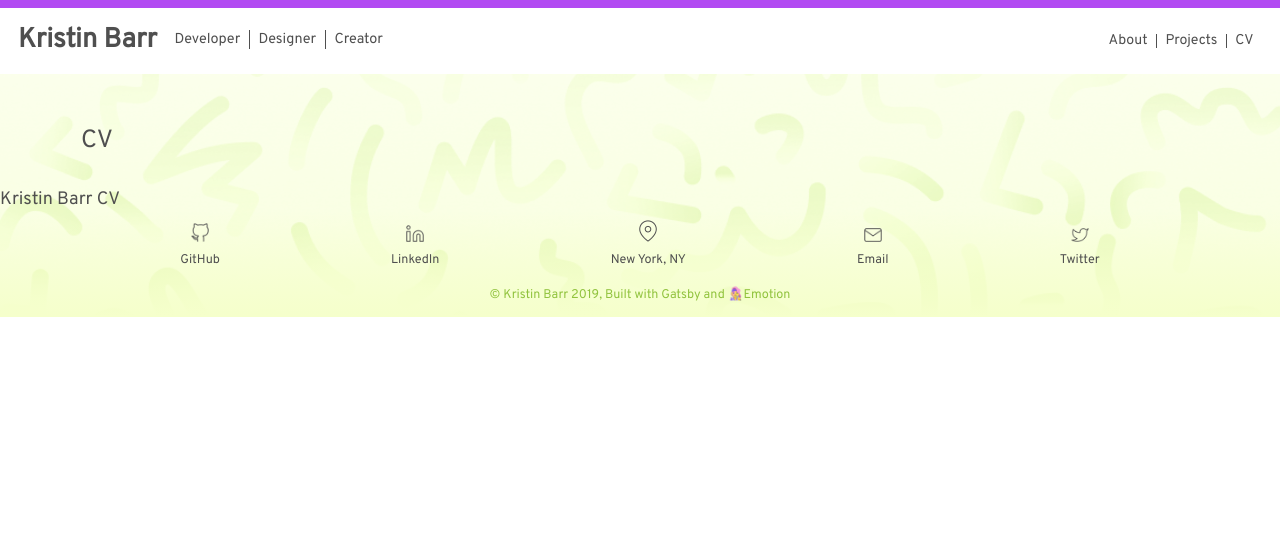
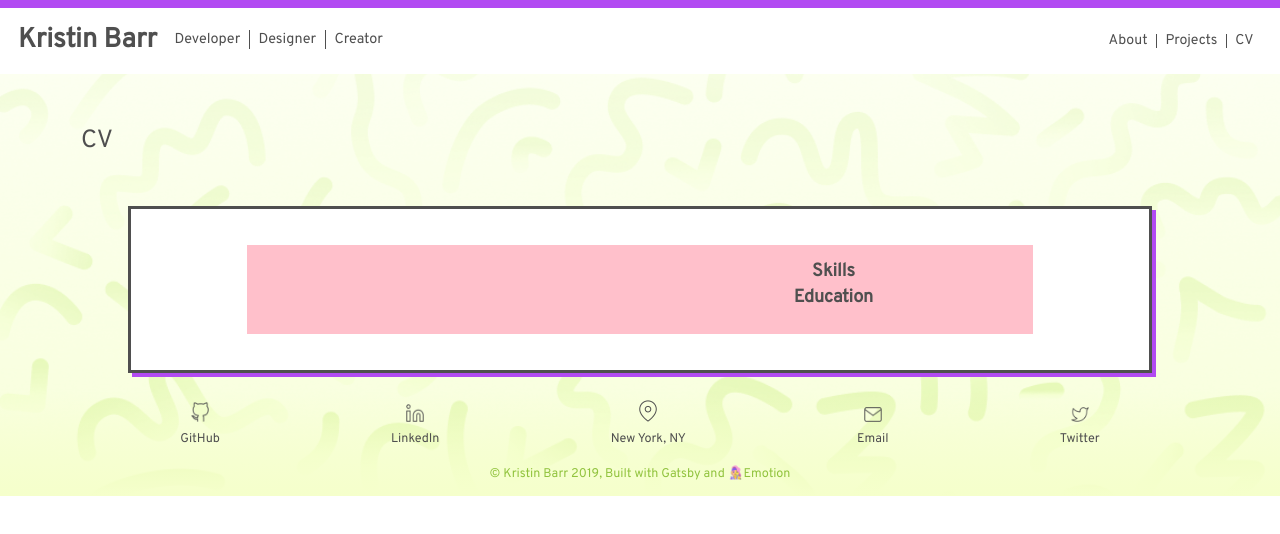
Before and after one commit to Kristinbarr/portfolio-gatsby, a Gatsby site: page /cv in a window 1280 px wide. Built offline with nearby package versions, Linux system fonts and the light colour scheme; Gatsby itself is replaced by a stand-in of ours.

Commit message:
cv data and component

```diff
--- a/data/cv.json
+++ b/data/cv.json
@@ -0,0 +1,107 @@
+[
+  {
+    "skills": [
+      {
+        "designer-skills": "Adobe Creative Suite - Photoshop, Bridge, InDesign, Illustrator, XD and Figma, digital asset management, ",
+        "developer-skills": "HTML, CSS (Sass/Less, Material UI, Semantic UI, Styled Components, Bootstrap), JavaScript ES6, React, Redux, Node, Express, SQL, PostgreSQL, SQLite, Knex, Sequelize, Git/GitHub, Java, Jest, Jasmine",
+        "soft-skills": "Enterprise client support, tutoring individuals and small groups, omni-channel, cross-functional, remote team communication"
+      }
+    ]
+  },
+  {
+    "experience": [
+      {
+        "company": "Lambda School",
+        "title": "Team Lead",
+        "location": "Remote, New York, NY",
+        "date": "Nov 2019-present",
+        "description": [
+          "Leading daily remote standups and indivuadual meetings to assess projects and lesson material",
+          "Documenting student progress and communicate with administrators to escalate or celebrate students",
+          "Overseeing and guiding students to ensure a welcoming environment to learn and share remotely",
+          "Collaborate with instructors to recognize issues students are facing and recommend solutions"
+        ]
+      },
+      {
+        "company": "Bright River",
+        "title": "US Production Manager and Client Support",
+        "location": "New York, NY",
+        "date": "Apr 2017-May 2018",
+        "description": [
+          "Troubleshooting applications, databases and scripts by analyzing system logs and reporting defects",
+          "Utilizing analysis of KPIs and QA feedback to meet SLA deadlines and client expectations",
+          "Managing ongoing support and communication with enterprise and corporate clients"
+        ]
+      },
+      {
+        "company": "Saks Fifth Avenue",
+        "title": "Saks.com Lead Image Editor",
+        "location": "New York, NY",
+        "date": "Jan 2016-Mar 2017",
+        "description": [
+          "Improving workflow efficiency by implementing cloud-based imaging solutions",
+          "Meeting strict image-to-site timelines and QA adherence of imagery and video content",
+          "Partnering with remote teams to analyze and resolve complex workflow bottlenecks"
+        ]
+      },
+      {
+        "company": "Lord & Taylor",
+        "title": "eCommerce Imaging Manager",
+        "location": "New York, NY",
+        "date": "Feb 2013-Dec 2015",
+        "description": [
+          "Overseeing the processing and uploading of up to 23,000 digital assets per month",
+          "Onboarding and training new hires and producing best-practice guideline materials"
+        ]
+      },
+      {
+        "company": "Lord & Taylor",
+        "title": "Digital Imaging Editor",
+        "location": "New York, NY",
+        "date": "Aug 2011-Feb 2013",
+        "description": [
+          "Assisting site migration of all images to new web platform, batch renaming to new standard",
+          "Quality assurance and retouching of editorial email, homepage and banner images"
+        ]
+      }
+    ]
+  },
+  {
+    "other_experience": [
+      {
+        "organization": "Hacker Hours Meetup Group",
+        "role": "Co-Organizer and Bi-weekly Event Host",
+        "location": "Brooklyn, NY",
+        "date": "Summer 2019"
+      },
+      {
+        "organization": "Smashing Conference, Smashing Mag",
+        "role": "Event Volunteer",
+        "location": "New York, NY",
+        "date": "Oct 2019"
+      },
+      {
+        "organization": "JAMstack Developer Conference",
+        "role": "Event Volunteer",
+        "location": "New York, NY",
+        "date": "Apr 2019"
+      }
+    ]
+  },
+  {
+    "education": [
+      {
+        "school": "Lambda School",
+        "degree": "Web Development and Computer Science",
+        "location": "New York, NY",
+        "date": "2019"
+      },
+      {
+        "school": "Parsons The New School of Design",
+        "degree": "Bachelor of Fine Arts, Photography",
+        "location": "New York, NY",
+        "date": "2011"
+      }
+    ]
+  }
+]
--- /dev/null
+++ b/src/components/CvPreview.js
@@ -0,0 +1,87 @@
+import React from "react"
+import { Link } from "gatsby"
+import Image from "gatsby-image"
+import styled from "@emotion/styled"
+
+const CvContainer = styled.div`
+  display: flex;
+  justify-content: center;
+  align-items: center;
+  width: 80%;
+  padding: 1rem;
+  margin: 1rem;
+  background: pink;
+`
+const StyledWrapperTitle = styled.div`
+  width: 20rem;
+  margin: 1rem 1rem 1rem 0.5rem;
+  box-shadow: 0 0 8px rgba(0, 0, 0, 0.3);
+  transition: all 0.3s ease-in-out 0s;
+  &:hover:after {
+    // box-shadow: 0 0 8px rgba(0, 0, 0, 0.6);
+    // transform: scale(1.025, 1.025);
+    // background: rgba(0,0,0, .7);
+    // z-index: 5;
+    // content: "Go to live site";
+  }
+`
+const StyledWrapperSkills = styled.div`
+  display: flex;
+  flex-direction: column;
+`
+const HGroup = styled.hgroup`
+  display: flex;
+  justify-content: space-between;
+`
+const H4 = styled.h4``
+const H5 = styled.h5``
+const H6 = styled.h6`
+  color: #aaa;
+  margin-bottom: 0.65rem;
+`
+const Li = styled.li`
+  font-size: 0.75rem;
+  line-height: 1;
+  margin-bottom: 0.25rem;
+`
+
+const CvPreview = ({ skills, experience, otherExperience, education }) => (
+  <CvContainer>
+    <StyledWrapperTitle>
+      {/* <Link to={`${url_live}`}>
+        <StyledImage fluid={imageData} alt={title} />
+      </Link> */}
+    </StyledWrapperTitle>
+    <StyledWrapperSkills>
+      {console.log("skills CV PREVIEW: ", skills)}
+      {console.log("experience CV PREVIEW: ", experience)}
+
+      <H4>Skills</H4>
+      <ul>
+        {/* <Li>{skills.designer_skills}</Li>
+        <Li>{skills.developer_skills}</Li>
+        <Li>{skills.soft_skills}</Li> */}
+      </ul>
+      <H4>Education</H4>
+      {/* {experience.map(({ node: job }) => (
+        <>
+          <HGroup>
+            <H5>
+              {job.company} | {job.title}
+            </H5>
+            <H6>
+              {job.location} | {job.date}
+            </H6>
+          </HGroup>
+          <ul>
+            {job.description.map(duty => (
+              <Li>- {duty}</Li>
+            ))}
+          </ul>
+        </>
+      ))} */}
+    </StyledWrapperSkills>
+  </CvContainer>
+)
+
+export default CvPreview
--- a/src/pages/cv.js
+++ b/src/pages/cv.js
@@ -1,23 +1,165 @@
 import React from "react"
+import { graphql, useStaticQuery } from "gatsby"
 import styled from "@emotion/styled"
 
 import Layout from "../components/Layout"
 import SEO from "../components/SEO"
 import StyledBackgroundSection from "../components/BackgroundSection"
+import CvPreview from "../components/CvPreview"
 
 const H3 = styled.h3`
   margin: 3rem 0 1.85rem 4.5rem;
 `
+const StyledSectionsWrapper = styled.div`
+  display: flex;
+  justify-content: center;
+  align-items: center;
+`
+const StyledInnerSection = styled.div`
+  display: flex;
+  justify-content: center;
+  align-items: center;
+  flex-direction: column;
+  width: 80%;
+  padding: 1rem;
+  margin: 1rem;
+  text-align: center;
+  background: #fff;
+  border: 3px solid #4f4f4f;
+  box-shadow: 4px 4px 0px #b24af2;
+  transition: all 0.3s ease-in-out 0s;
+  &:hover {
+    box-shadow: 8px 8px 0px #b24af2;
+  }
+`
+const CvContainer = styled.div`
+  display: flex;
+  justify-content: center;
+  align-items: center;
+  width: 80%;
+  padding: 1rem;
+  margin: 1rem;
+  background: pink;
+`
+const StyledWrapperTitle = styled.div`
+  width: 20rem;
+  margin: 1rem 1rem 1rem 0.5rem;
+  box-shadow: 0 0 8px rgba(0, 0, 0, 0.3);
+  transition: all 0.3s ease-in-out 0s;
+  &:hover:after {
+    // box-shadow: 0 0 8px rgba(0, 0, 0, 0.6);
+    // transform: scale(1.025, 1.025);
+    // background: rgba(0,0,0, .7);
+    // z-index: 5;
+    // content: "Go to live site";
+  }
+`
+const StyledWrapperSkills = styled.div`
+  display: flex;
+  flex-direction: column;
+`
+const HGroup = styled.hgroup`
+  display: flex;
+  justify-content: space-between;
+`
+const H4 = styled.h4``
+const H5 = styled.h5``
+const H6 = styled.h6`
+  color: #aaa;
+  margin-bottom: 0.65rem;
+`
+const Li = styled.li`
+  font-size: 0.75rem;
+  line-height: 1;
+  margin-bottom: 0.25rem;
+`
 
-const CV = () => (
+const CV = () => {
+  const data = useStaticQuery(graphql`
+    {
+      allCvJson {
+        edges {
+          node {
+            skills {
+              designer_skills
+              developer_skills
+              soft_skills
+            }
+            experience {
+              company
+              title
+              location
+              date
+              description
+            }
+            other_experience {
+              organization
+              role
+              location
+              date
+            }
+            education {
+              school
+              degree
+              location
+              date
+            }
+          }
+        }
+      }
+    }
+  `)
+
+  const sections = data.allCvJson.edges
+
+  console.log("sections: ", sections)
+  console.log("sections skills: ", sections.node)
+
+  return (
     <Layout>
       <StyledBackgroundSection>
         <SEO title="CV" />
         <H3>CV</H3>
-
-      <p>Kristin Barr CV</p>
+        <StyledSectionsWrapper>
+          <StyledInnerSection>
+            <CvContainer>
+              <StyledWrapperTitle>
+                {/* <Link to={`${url_live}`}>
+                  <StyledImage fluid={imageData} alt={title} />
+                </Link> */}
+              </StyledWrapperTitle>
+              <StyledWrapperSkills>
+                <H4>Skills</H4>
+                <ul>
+                  {/* <Li>{sections.node["skills"].designer_skills}</Li>
+                  <Li>{sections.node["skills"].developer_skills}</Li>
+                  <Li>{sections.node["skills"].soft_skills}</Li> */}
+                </ul>
+                <H4>Education</H4>
+                {/* {sections["experience"].map(({ node: job }) => (
+                  <>
+                    <HGroup>
+                      <H5>
+                        {job.company} | {job.title}
+                      </H5>
+                      <H6>
+                        {job.location} | {job.date}
+                      </H6>
+                    </HGroup>
+                    <ul>
+                      {job.description.map(duty => (
+                        <Li>- {duty}</Li>
+                      ))}
+                    </ul>
+                  </>
+                ))} */}
+              </StyledWrapperSkills>
+            </CvContainer>
+          </StyledInnerSection>
+        </StyledSectionsWrapper>
       </StyledBackgroundSection>
     </Layout>
   )
+}
 
 export default CV
```
Lines whose indentation alone changed are shown as unchanged.
